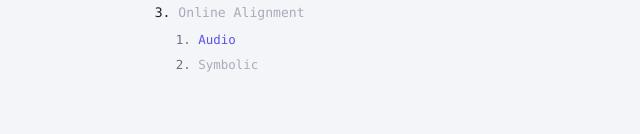
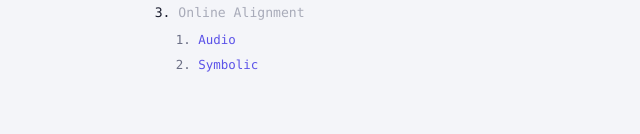
Before and after one commit to pymatchmaker/mec2026_alignment_workshop, a plain HTML site: page website/index.html in a window 1280 px wide. Shown: the part 817-951 px from the top of the page, 0-640 px from the left. Drawn offline with Linux system fonts and the light colour scheme.

Commit message:
update index.html

```diff
--- a/website/index.html
+++ b/website/index.html
@@ -325,7 +325,7 @@
         <span class="contents-coming">Online Alignment</span>
         <ol class="contents-sub">
           <li><a href="https://colab.research.google.com/github/pymatchmaker/mec2026_alignment_workshop/blob/main/notebooks/online_alignment_audio.ipynb" class="contents-link" target="_blank">Audio</a></li>
-          <li><span class="contents-coming">Symbolic</span></li>
+          <li><a href="https://colab.research.google.com/github/pymatchmaker/mec2026_alignment_workshop/blob/online-symbolic-alignment/notebooks/online_alignment_symbolic.ipynb" class="contents-link" target="_blank">Symbolic</a></li>
         </ol>
       </li>
     </ol>
```
